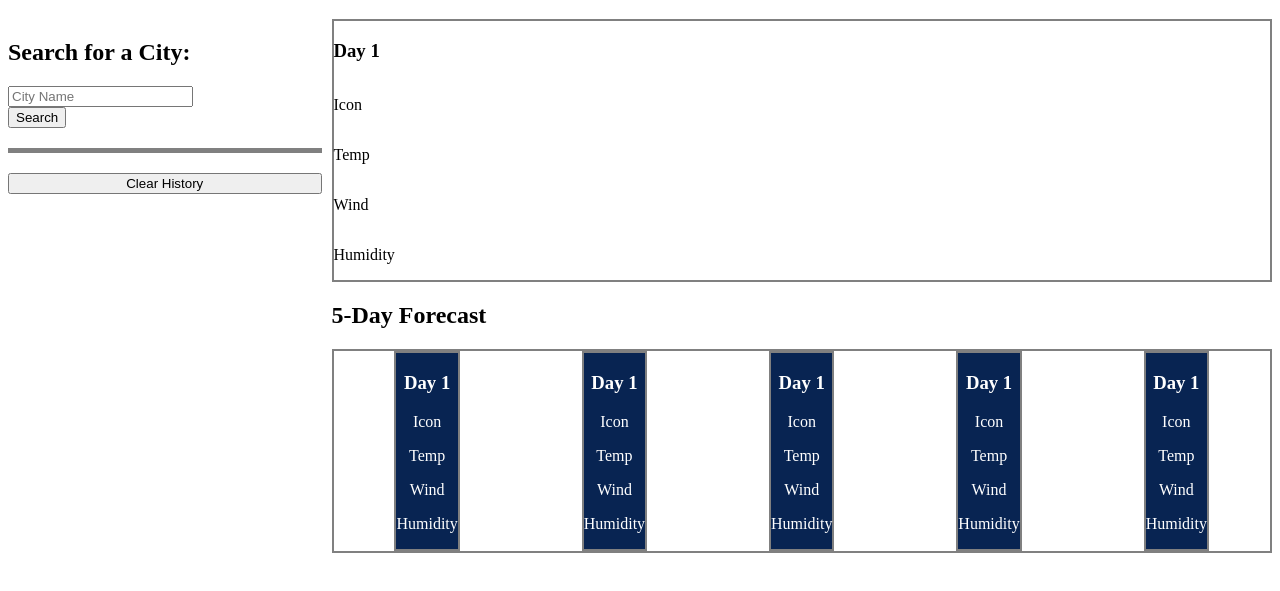
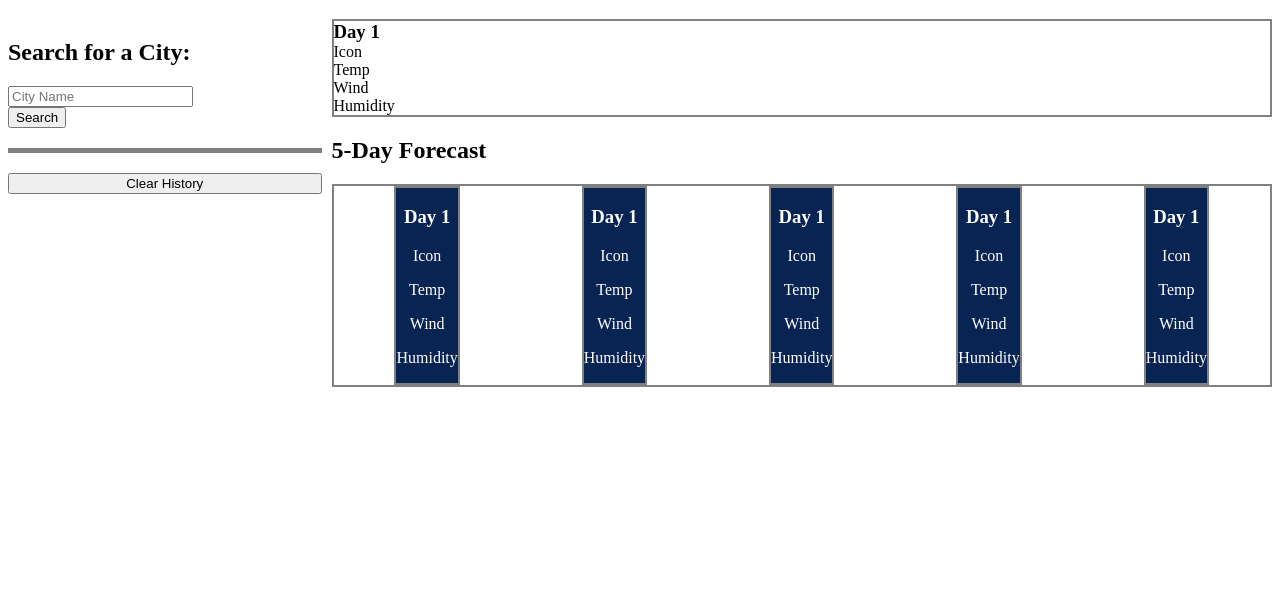
Before and after one commit to evan-pieper/week-6-challenge-weatherdashboard, a website: page index.html in a window 1280 px wide. Shown: the part 61-652 px from the top of the page. Drawn offline with nearby package versions, Linux system fonts and the light colour scheme.

Commit message:
saving changes

```diff
--- a/style.css
+++ b/style.css
@@ -43,6 +43,11 @@ main{
     flex: 1;
 }
 
+#day-forecast > *{
+    margin: 0;
+    padding: 0;
+}
+
 #week-forecast{
     text-align: center;
     border: 2px solid grey;
```
